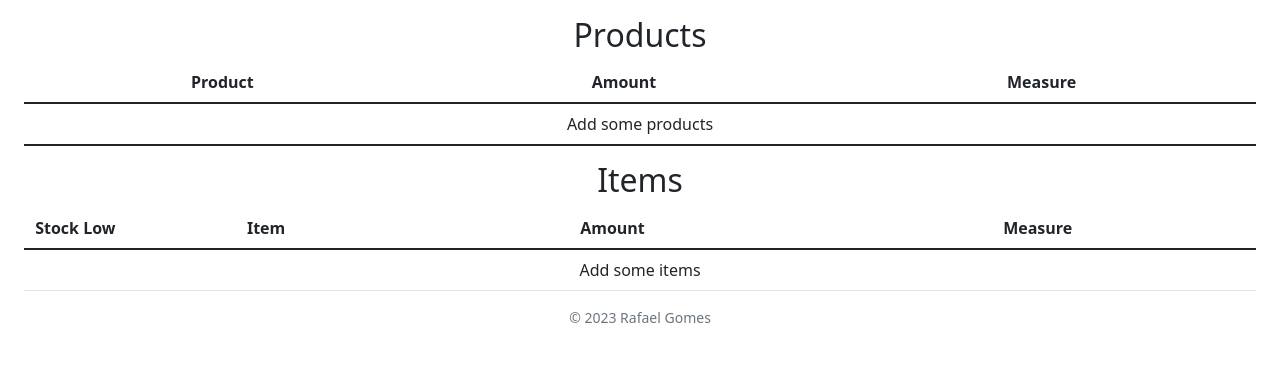
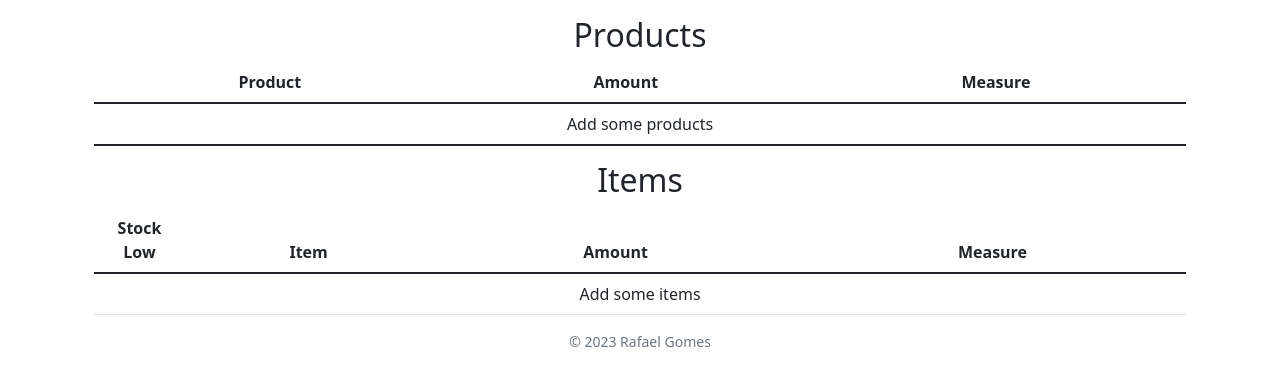
Before and after one commit to RafaelVGomes/virtual_manager, a Flask app: page / in a window 1280 px wide. Shown: the part 64-450 px from the top of the page. Run offline with Flask 3, Linux system fonts and the light colour scheme; the visitor is signed in with stand-in values (Sample User, id 1); data comes from the database, SQL or seed files in the repository; data that the repository does not hold is empty.

Commit message:
LAYOUT: minor changes

```diff
--- a/virtual_manager/templates/layout.html
+++ b/virtual_manager/templates/layout.html
@@ -68,11 +68,11 @@
       {{ toast('messages') }}
     </div>
 
-    <main class="container-fluid text-center mb-3">
+    <main class="container text-center mb-3">
       {% block main %}{% endblock %}
     </main>
 
-    <footer class="small text-center text-muted d-flex align-items-end justify-content-center">
+    <footer class="small text-center text-muted justify-content-center">
       &#169; 2023 Rafael Gomes
     </footer>
   </body>
```
